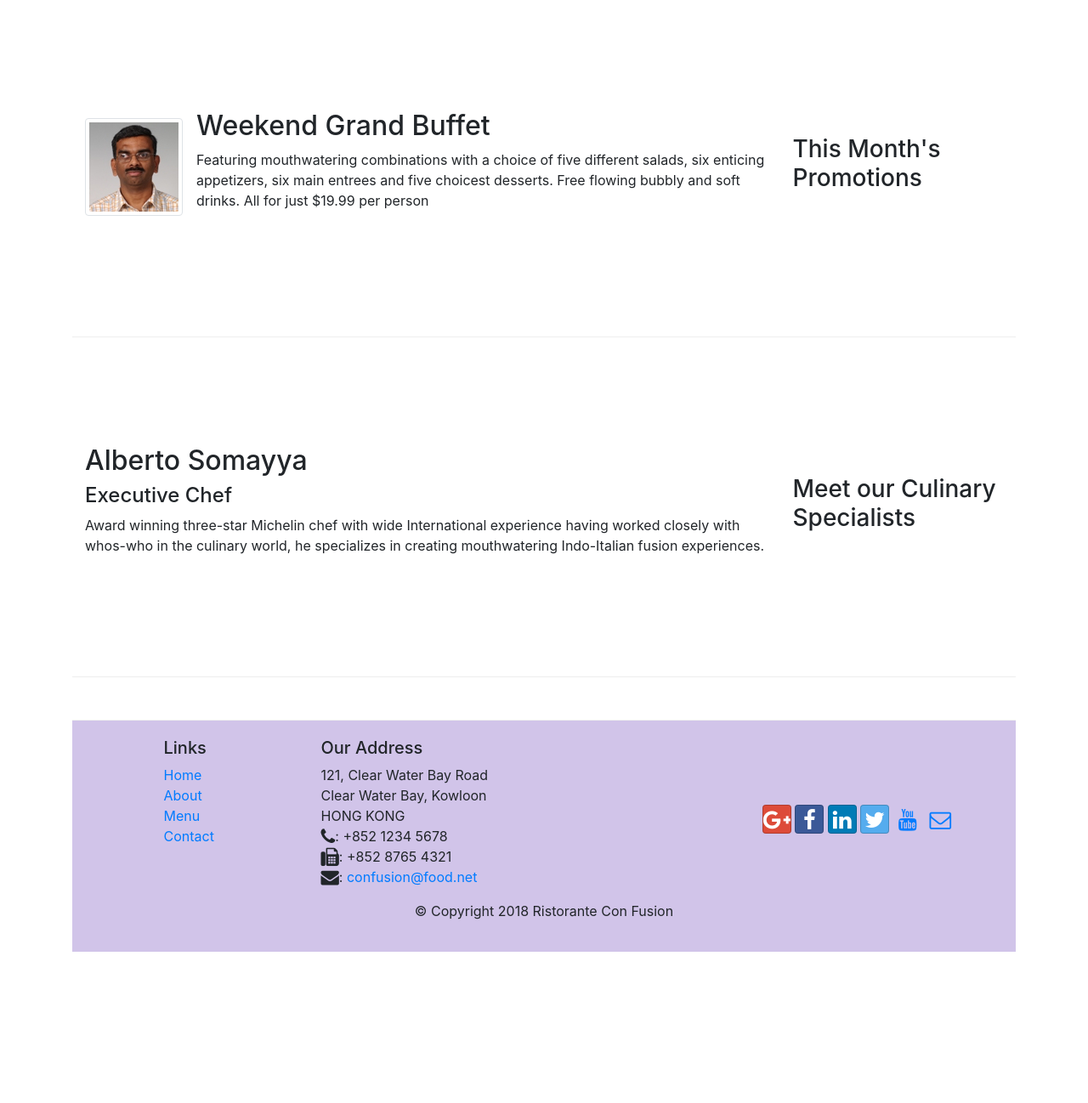
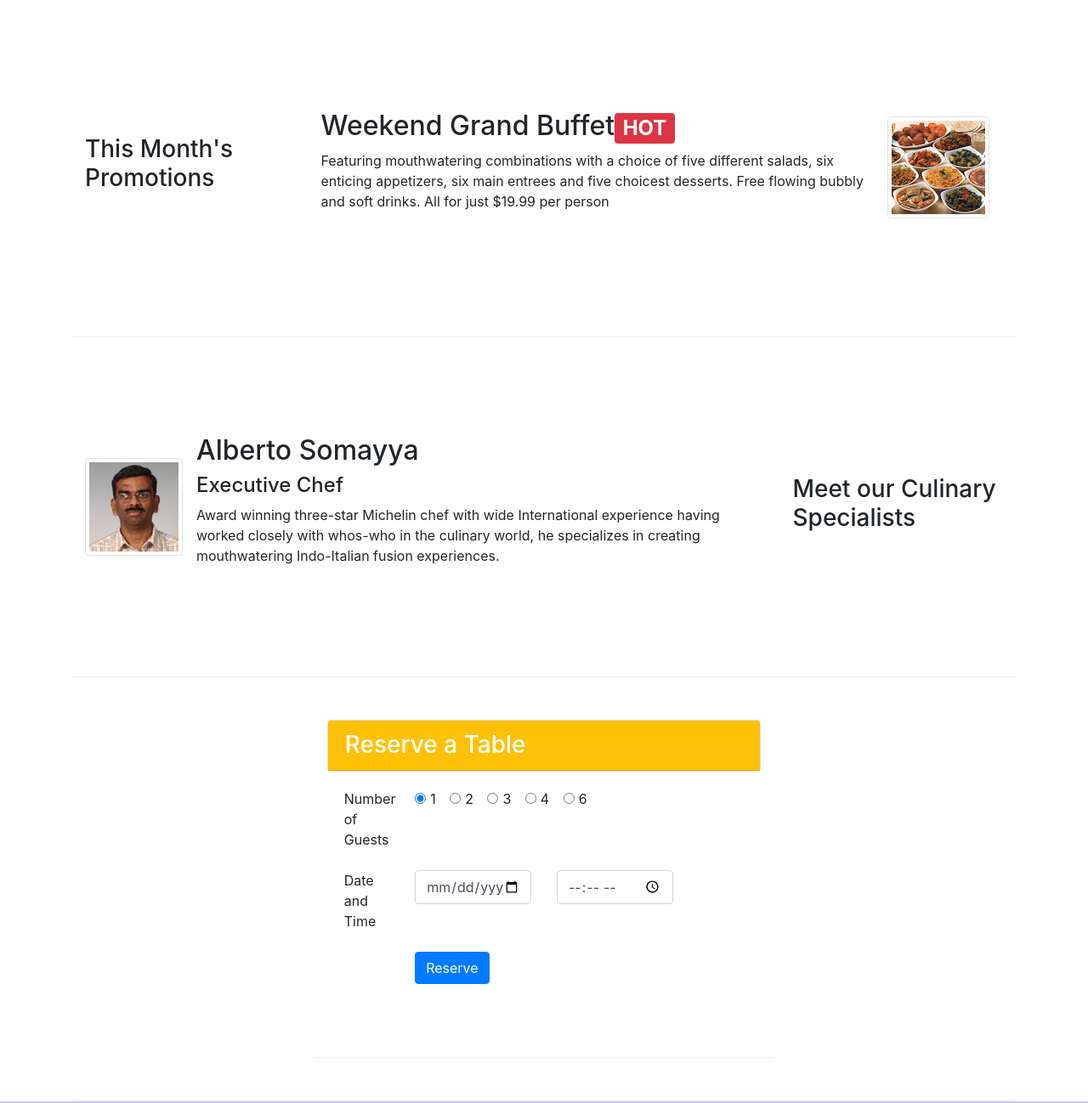
Before and after one commit to shanibafirdouse/Restaurent-website, a website: page index.html in a window 1280 px wide. Shown: the part 523-1821 px from the top of the page at 85% size. Before the commit the page ends 1643 px from the top, so only its background shows below. Drawn offline with nearby package versions, Linux system fonts and the light colour scheme.

Commit message:
reserve table card completed

```diff
--- a/index.html
+++ b/index.html
@@ -51,6 +51,9 @@
                 <div class="col-12 col-sm align-self-center">
                     <img src="img/logo.png" class="img-fluid" alt="">
                 </div>
+                <div class="col-12 mt-5 mt-sm-0 col-sm-3 text-center align-self-center">
+                    <a href="#reserve" type="button" class="btn btn-lg btn-warning">Reserve table</a>
+                </div>
             </div>
         </div>
     </header>
@@ -66,7 +69,8 @@
                     <img src="img/uthappizza.png" alt="uthappizza" class="d-flex mr-3 img-thumbnail align-self-center">
 
                     <div class="media-body">
-                        <h2 class="mt-0">Uthappizza<span class="badge badge-danger">HOT</span> <span class="badge badge-pill badge-secondary">$4.99</span></h2>
+                        <h2 class="mt-0">Uthappizza<span class="badge badge-danger">HOT</span> <span
+                                class="badge badge-pill badge-secondary">$4.99</span></h2>
                         <p>A unique combination of Indian Uthappam (pancake) and Italian pizza, topped with Cerignola
                             olives,
                             ripe vine cherry tomatoes, Vidalia onion, Guntur chillies and Buffalo Paneer.</p>
@@ -76,39 +80,101 @@
 
 
             <div class="row row-content align-items-center">
-                <div class="col-12 col-sm-4 order-sm-last col-md-3">
+                <div class="col-12 col-sm-4 order-sm-first col-md-3">
                     <h3>This Month's Promotions</h3>
                 </div>
-                <div class="col col-sm order-sm-first col-md">
+                <div class="col col-sm order-sm-last col-md">
                     <div class="media">
-                        <img src="img/alberto.png" alt="alberto" class="d-flex mr-3 img-thumbnail align-self-center">
                         <div class="media-body">
-                            <h2 class="mt-0">Weekend Grand Buffet</h2>
+                        <h2 class="mt-0">Weekend Grand Buffet<span class="badge badge-danger">HOT</span></h2>
                             <p>Featuring mouthwatering combinations with a choice of five different salads, six enticing
                                 appetizers,
                                 six main entrees and five choicest desserts. Free flowing bubbly and soft drinks. All
                                 for just
                                 $19.99 per person </p>
                             </div>
+
+                            <img src="img/buffet.png" alt="buffet" class="d-flex mr-3 img-thumbnail align-self-center">
+                        </div>
                     </div>
 
                 </div>
-            </div>
+
 
             <div class="row row-content align-items-center">
                 <div class="col-12 col-sm-4  order-sm-last col-md-3">
                     <h3>Meet our Culinary Specialists</h3>
                 </div>
                 <div class="col col-sm  order-sm-first col-md">
+                    <div class="media">
+                        <img src="img/alberto.png" alt="alberto" class="d-flex mr-3 img-thumbnail align-self-center">
+                        <div class="media-body">
                             <h2>Alberto Somayya</h2>
                             <h4>Executive Chef</h4>
-                    <p>Award winning three-star Michelin chef with wide International experience having worked closely
+                            <p>Award winning three-star Michelin chef with wide International experience having worked
+                                closely
                                 with
-                        whos-who in the culinary world, he specializes in creating mouthwatering Indo-Italian fusion
+                                whos-who in the culinary world, he specializes in creating mouthwatering Indo-Italian
+                                fusion
                                 experiences. </p>
                         </div>
                         </div>
                     </div>
+                </div>
+
+                <div class="row row-content justify-content-center" id="reserve">
+                    <div class="col-12">
+                        <div class="card">
+                            <h3 class="card-header bg-warning text-white">Reserve a Table</h3>
+                        </div>
+                        <div class="card-body">
+                            <form>
+                                <div class="form-group row">
+                                    <label class="col-12 col-sm-2">Number of Guests</label>
+                                    <div class="col">
+                                      <div class="form-check form-check-inline">
+                                        <input class="form-check-input" type="radio" name="RadioOptions" id="oneradio" value="one" checked>
+                                        <label class="form-check-label" for="oneradio">1</label>
+                                     </div>
+                                     <div class="form-check form-check-inline">
+                                       <input class="form-check-input" type="radio" name="RadioOptions" id="tworadio" value="two">
+                                       <label class="form-check-label" for="tworadio">2</label>
+                                     </div>
+                                     <div class="form-check form-check-inline">
+                                       <input class="form-check-input" type="radio" name="RadioOptions" id="threeradio" value="three">
+                                       <label class="form-check-label" for="threeradio">3</label>
+                                     </div>
+                                     <div class="form-check form-check-inline">
+                                       <input class="form-check-input" type="radio" name="RadioOptions" id="fourradio" value="four">
+                                       <label class="form-check-label" for="fourradio">4</label>
+                                     </div>
+                                     <div class="form-check form-check-inline">
+                                       <input class="form-check-input" type="radio" name="RadioOptions" id="sixradio" value="six">
+                                       <label class="form-check-label" for="sixradio">6</label>
+                                     </div>
+                                    </div>
+                                </div>
+                                <div class="form-group row">
+                                  <label class="col-12 col-sm-2">Date and Time</label>
+                                  <div class="col-12 col-sm-4">
+                                    <input type="date" class="form-control" id="date" placeholder="Date">
+                                  </div>
+                                  <div class="col-12 col-sm-4">
+                                    <input type="time" class="form-control" id="time" placeholder="Time">
+                                  </div>
+                                </div>
+                                <div class="form-group row">
+                                  <div class="col offset-0 offset-sm-2">
+                                    <button type="submit" class="btn btn-primary">Reserve</button>
+                                  </div>
+                                </div>
+                              </form>
+                        </div>
+                    </div>
+                </div>
+                </div>
+                </div>
+
 
                 <footer class="footer">
                     <div class="container">
@@ -139,7 +205,8 @@
                                     <a class="btn btn-social-icon btn-google" href="http://google.com/+"><i
                                             class="fa fa-google-plus"></i></a>
                                     <a class="btn btn-social-icon btn-facebook"
-                                href="http://www.facebook.com/profile.php?id="><i class="fa fa-facebook"></i></a>
+                                        href="http://www.facebook.com/profile.php?id="><i
+                                            class="fa fa-facebook"></i></a>
                                     <a class="btn btn-social-icon btn-linkedin" href="http://www.linkedin.com/in/"><i
                                             class="fa fa-linkedin"></i></a>
                                     <a class="btn btn-social-icon btn-twitter" href="http://twitter.com/"><i
```
Lines whose indentation alone changed are shown as unchanged.
